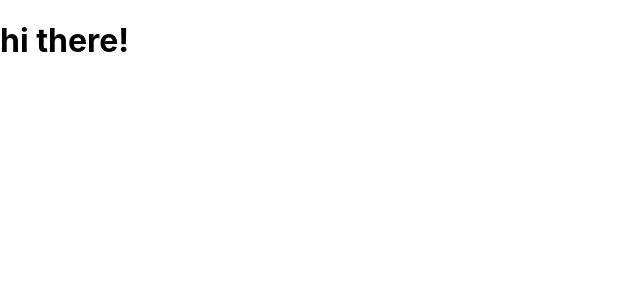
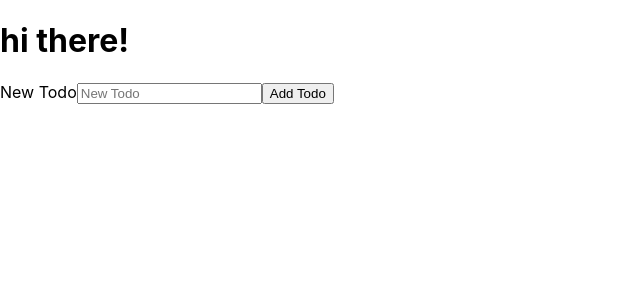
Before and after one commit to jdvachhani95/React_Projects, a React (Create React App) app in the folder todo-app/: page / in a window 1280 px wide. Shown: the top 300 px of the page, without its empty margins (0-640 px from the left). Built offline with nearby package versions, Linux system fonts and the light colour scheme.

Commit message:
add methods and form

```diff
--- a/todo-app/src/Newtodoform.js
+++ b/todo-app/src/Newtodoform.js
@@ -3,16 +3,33 @@ import React, { Component } from 'react'
 class Newtodoform extends Component{
     constructor(props){
         super(props);
-        this.state={};
+        this.state={ task:''};
+        this.handleChange = this.handleChange.bind(this);
+        this.handleSubmit = this.handleSubmit.bind(this);
     };
+
+    handleChange(evt){
+        this.setState({[evt.target.name] : evt.target.value});
+    }
+
+    handleSubmit(evt){
+        evt.preventDefault();
+        this.props.createTodo({...this.state, id:uuid(), completed:false});
+        this.setState({task:''});
+    }
 
     render(){
         return(
             <div className='Newtodoform'>
                 <h1>hi there!</h1>
+                <form onSubmit={this.handleSubmit}>
+                    <label htmlfor='task'>New Todo</label>
+                    <input type='text' id='task' name='task' value={this.state.task} onChange={this.handleChange} placeholder='New Todo'/>
+                    <button>Add Todo</button>
+                </form>
             </div>
         );
-    };
+    }
 }
 
 export default Newtodoform;
```
